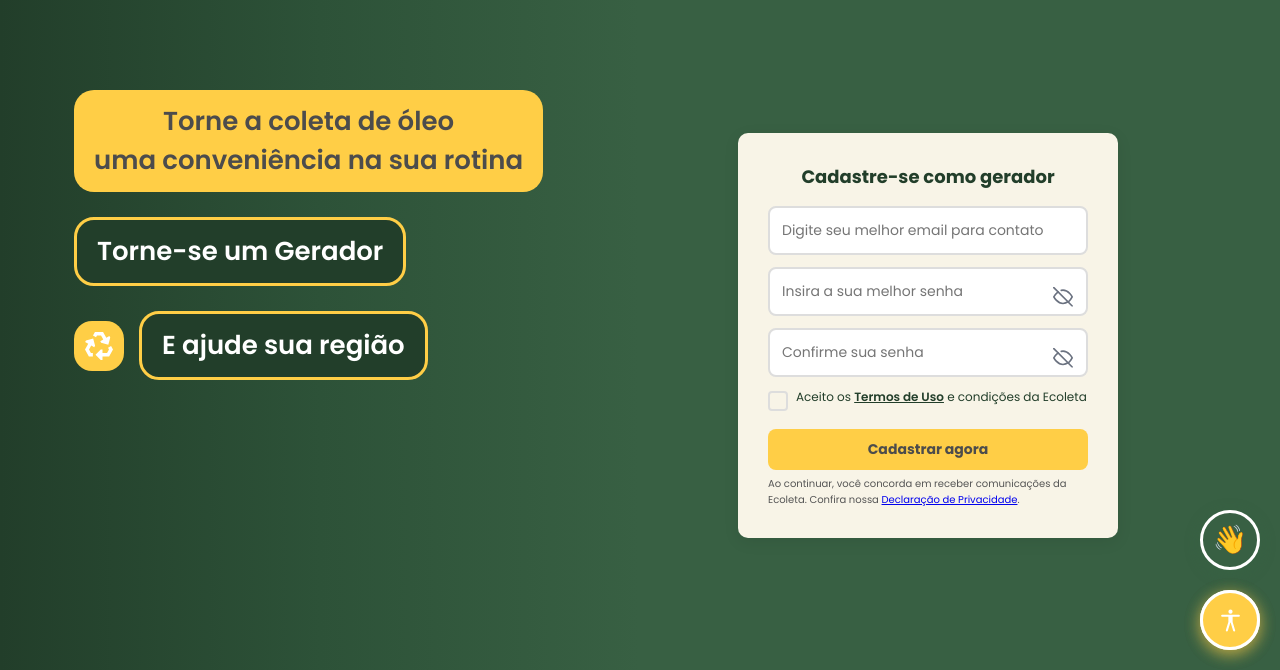
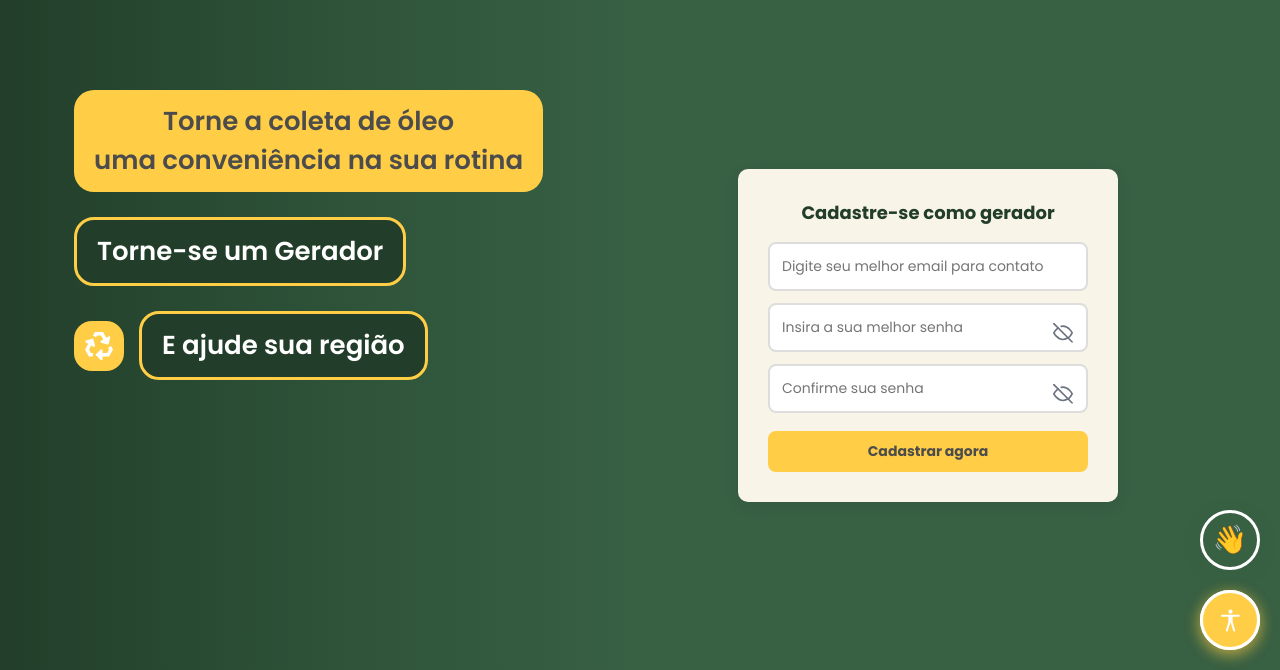
Before and after one commit to Lucas12135/ECOLETA-TCC-2025, a PHP site: page /ECOLETA/CADASTRO_GERADOR/login.php in a window 1280 px wide. Shown: the part 130-800 px from the top of the page. Run offline with PHP 8.4, Linux system fonts and the light colour scheme; some libraries are stand-ins or nearby versions; some web fonts are replaced.

Commit message:
Tirei as partes de termos de uso e privacidade dos formulários de cadastro.

```diff
--- a/CADASTRO_COLETOR/login.php
+++ b/CADASTRO_COLETOR/login.php
@@ -352,15 +352,9 @@ if (!empty($_POST)) {
             <div class="input-error"><?= $errors['tipo'] ?></div>
           <?php endif; ?>
           <label>
-            <input type="checkbox" required>
-            <span>Aceito os <a href="#">Termos de Uso</a> e condições da Ecoleta</span>
           </label>
           <button type="submit">Cadastrar agora</button>
         </form>
-        <p>
-          Ao continuar, você concorda em receber comunicações da Ecoleta.
-          Confira nossa <a href="#">Declaração de Privacidade</a>.
-        </p>
       </div>
     </div>
   </main>
--- a/CADASTRO_COLETOR/registro.php
+++ b/CADASTRO_COLETOR/registro.php
@@ -200,10 +200,6 @@ if (!empty($_POST)) {
             <button type="submit" class="btn-continue" href="ultregistro.html">Continuar Cadastro</button>
           </div>
         </form>
-
-        <p>
-          Seus dados estão protegidos conforme nossa <a href="#">Política de Privacidade</a>.
-        </p>
       </div>
     </div>
   </main>
--- a/CADASTRO_GERADOR/login.php
+++ b/CADASTRO_GERADOR/login.php
@@ -343,19 +343,8 @@ if (!empty($_POST)) {
                     <?php if (isset($errors['confirmar_senha'])): ?>
                         <div class="input-error">⚠️ <?= htmlspecialchars($errors['confirmar_senha']) ?></div>
                     <?php endif; ?>
-
-                    <label>
-                        <input type="checkbox" required>
-                        <span>Aceito os <a href="#">Termos de Uso</a> e condições da Ecoleta</span>
-                    </label>
-
                     <button type="submit">Cadastrar agora</button>
                 </form>
-
-                <p>
-                    Ao continuar, você concorda em receber comunicações da Ecoleta.
-                    Confira nossa <a href="#">Declaração de Privacidade</a>.
-                </p>
             </div>
         </div>
     </main>
--- a/CADASTRO_GERADOR/registro.php
+++ b/CADASTRO_GERADOR/registro.php
@@ -342,10 +342,6 @@ if (!empty($_POST)) {
             <button type="submit" class="btn-continue">Continuar Cadastro</button>
           </div>
         </form>
-
-        <p>
-          Seus dados estão protegidos conforme nossa <a href="#">Política de Privacidade</a>.
-        </p>
       </div>
     </div>
   </main>
```
